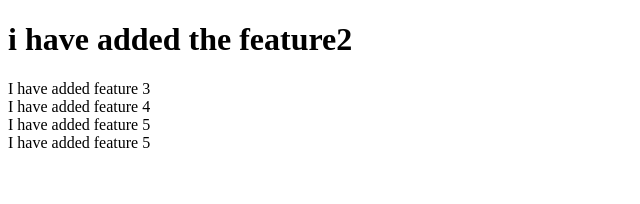
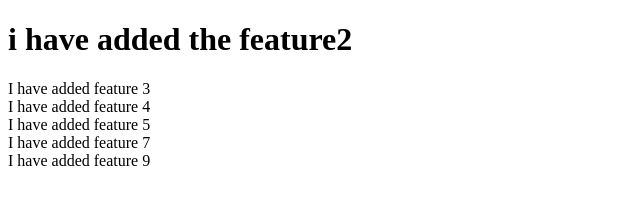
Before and after one commit to kahwaji-elie/githubtutorial, a plain HTML site: page index.html in a window 1280 px wide. Shown: the whole page, without its empty margins (0-640 px from the left). Drawn offline with Linux system fonts and the light colour scheme.

Commit message:
added feature 9

```diff
--- a/index.html
+++ b/index.html
@@ -22,7 +22,10 @@
         <span>I have added feature 5</span>
     </div>
       <div id="feature7">
-        <span>I have added feature 5</span>
+        <span>I have added feature 7</span>
+    </div>
+      <div id="feature9">
+        <span>I have added feature 9</span>
     </div>
 </body>
 
```
